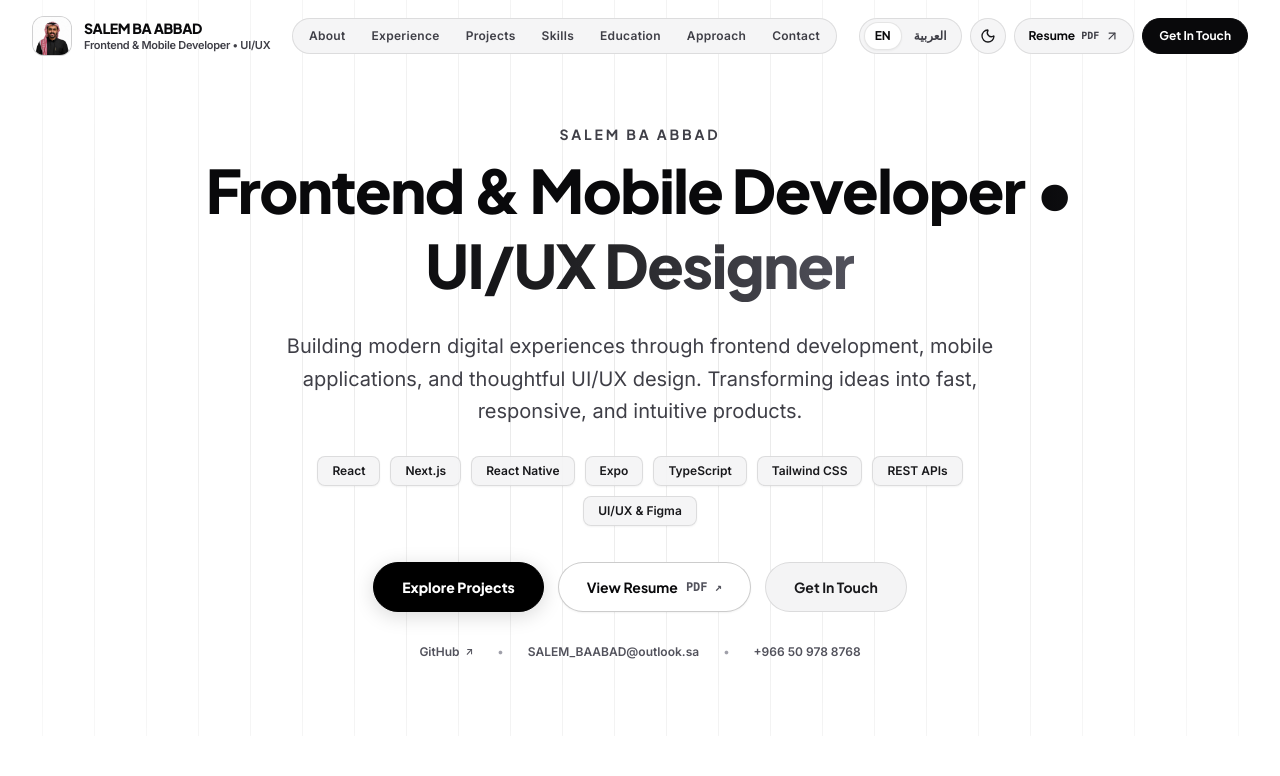
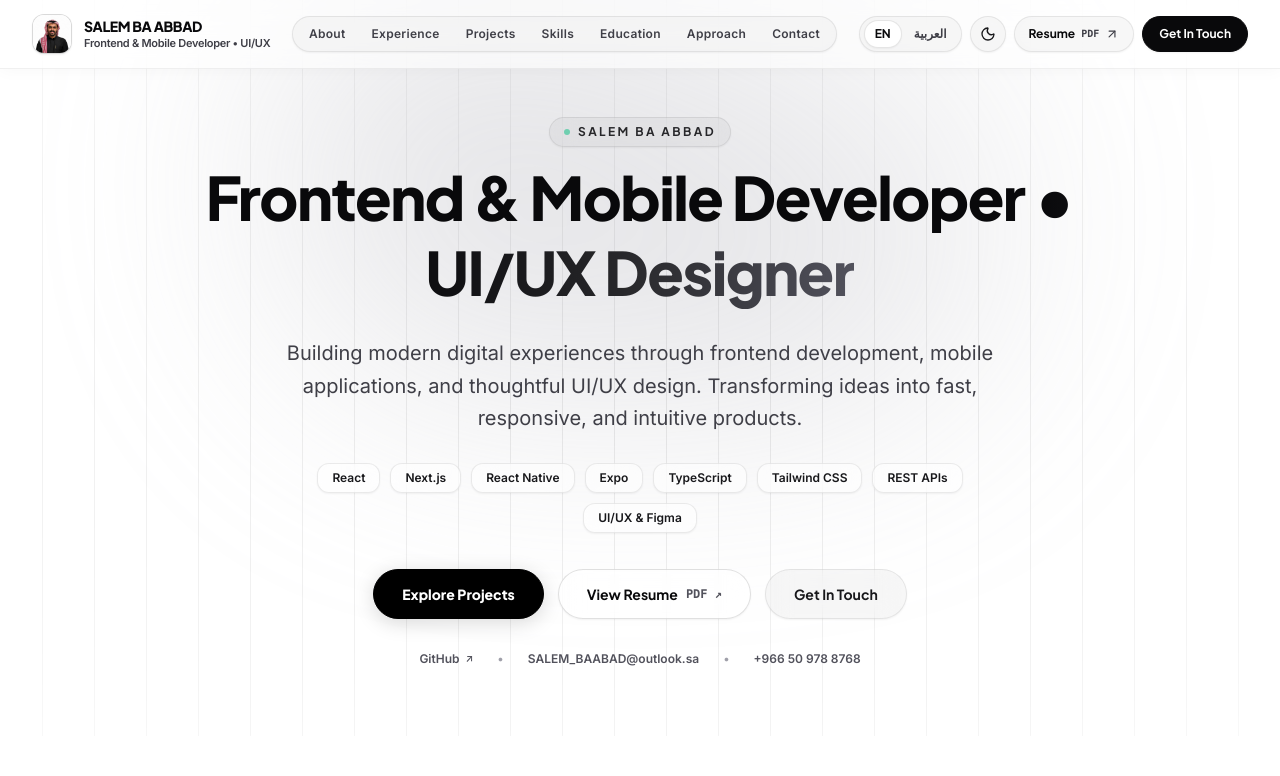
Before and after one commit to salem8889/salem-portfolio, a Next.js app: page / in a window 1280 px wide. Shown: the top 776 px of the page. Built offline with nearby package versions, Linux system fonts and the light colour scheme.

Commit message:
feat: apply glassmorphism style to navbar and hero section

```diff
--- a/app/components/HeroSection.tsx
+++ b/app/components/HeroSection.tsx
@@ -21,13 +21,20 @@ export default function HeroSection() {
       {/* Canvas Particle Background */}
       <HeroCanvas />
 
+      {/* Subtle Ambient Glass Glow behind Hero */}
+      <div
+        aria-hidden="true"
+        className="absolute top-1/4 left-1/2 -translate-x-1/2 -translate-y-1/2 w-[550px] h-[350px] sm:w-[750px] sm:h-[450px] rounded-full pointer-events-none opacity-30 dark:opacity-15 blur-[120px] bg-gradient-to-tr from-zinc-300 via-zinc-400 to-transparent dark:from-zinc-500 dark:via-zinc-700 dark:to-transparent -z-0"
+      />
+
       {/* Content Container */}
       <div className="relative z-10 max-w-5xl mx-auto px-4 sm:px-6 text-center flex flex-col items-center">
         {/* Identity & Headline */}
-        <div className="space-y-2 mb-4">
-          <p className="text-xs sm:text-sm uppercase tracking-[0.2em] text-zinc-700 dark:text-zinc-300 font-bold font-heading">
+        <div className="space-y-3 mb-4">
+          <div className="inline-flex items-center gap-2 px-3.5 py-1.5 rounded-full bg-black/[0.03] dark:bg-white/[0.05] backdrop-blur-md border border-black/[0.08] dark:border-white/[0.1] text-xs uppercase tracking-[0.2em] text-zinc-800 dark:text-zinc-200 font-bold font-heading shadow-xs">
+            <span className="w-1.5 h-1.5 rounded-full bg-emerald-500 animate-pulse"></span>
             {t.hero.name}
-          </p>
+          </div>
           <h1 className="font-heading text-3xl sm:text-5xl lg:text-6xl font-black text-zinc-950 dark:text-zinc-50 leading-[1.25] tracking-tight max-w-4xl">
             {t.hero.titleMain}{" "}
             <span className="text-transparent bg-clip-text bg-gradient-to-r from-zinc-950 via-zinc-800 to-zinc-600 dark:from-white dark:via-zinc-200 dark:to-zinc-400">
@@ -41,19 +48,19 @@ export default function HeroSection() {
           {t.hero.subtitle}
         </p>
 
-        {/* Tech Stack Chips */}
+        {/* Tech Stack Chips (Glass Style) */}
         <div className="mt-7 flex flex-wrap justify-center gap-2 sm:gap-2.5 max-w-2xl">
           {["React", "Next.js", "React Native", "Expo", "TypeScript", "Tailwind CSS", "REST APIs", "UI/UX & Figma"].map((tech) => (
             <span
               key={tech}
-              className="px-3.5 py-1.5 rounded-lg bg-zinc-100/90 dark:bg-zinc-800/90 border border-black/10 dark:border-white/10 text-zinc-900 dark:text-zinc-100 text-xs font-semibold hover:border-black/30 dark:hover:border-white/30 hover:bg-white dark:hover:bg-zinc-700 hover:text-black dark:hover:text-white transition-all shadow-xs"
+              className="px-3.5 py-1.5 rounded-xl bg-white/50 dark:bg-white/[0.05] backdrop-blur-md border border-black/[0.08] dark:border-white/[0.1] text-zinc-900 dark:text-zinc-100 text-xs font-semibold hover:border-black/30 dark:hover:border-white/30 hover:bg-white/80 dark:hover:bg-white/[0.12] hover:text-black dark:hover:text-white transition-all shadow-xs"
             >
               {tech}
             </span>
           ))}
         </div>
 
-        {/* CTA Buttons */}
+        {/* CTA Buttons (Glassmorphic) */}
         <div className="mt-9 flex flex-col sm:flex-row items-center gap-3.5 w-full sm:w-auto">
           <button
             onClick={() => scrollTo("projects")}
@@ -65,14 +72,14 @@ export default function HeroSection() {
             href="/SALEM_BAABBAD.pdf"
             target="_blank"
             rel="noopener noreferrer"
-            className="w-full sm:w-auto px-7 py-3.5 rounded-full bg-white dark:bg-zinc-800 hover:bg-zinc-100 dark:hover:bg-zinc-700 text-zinc-950 dark:text-zinc-50 font-heading font-bold text-sm border border-black/20 dark:border-white/20 hover:border-black/40 dark:hover:border-white/40 shadow-xs transition-all transform hover:-translate-y-0.5 flex items-center justify-center gap-2"
+            className="w-full sm:w-auto px-7 py-3.5 rounded-full bg-white/60 dark:bg-white/[0.06] hover:bg-white dark:hover:bg-white/[0.12] backdrop-blur-md text-zinc-950 dark:text-zinc-50 font-heading font-bold text-sm border border-black/[0.12] dark:border-white/[0.15] hover:border-black/30 dark:hover:border-white/30 shadow-xs transition-all transform hover:-translate-y-0.5 flex items-center justify-center gap-2"
           >
             <span>{t.hero.viewResume}</span>
             <span className="text-xs text-zinc-600 dark:text-zinc-400 font-mono font-bold">PDF ↗</span>
           </a>
           <button
             onClick={() => scrollTo("contact")}
-            className="w-full sm:w-auto px-7 py-3.5 rounded-full bg-zinc-100 dark:bg-zinc-800 hover:bg-zinc-200 dark:hover:bg-zinc-700 text-zinc-900 dark:text-zinc-100 font-heading font-bold text-sm border border-black/10 dark:border-white/10 transition-all transform hover:-translate-y-0.5"
+            className="w-full sm:w-auto px-7 py-3.5 rounded-full bg-black/[0.03] dark:bg-white/[0.04] hover:bg-black/[0.06] dark:hover:bg-white/[0.08] backdrop-blur-md text-zinc-900 dark:text-zinc-100 font-heading font-bold text-sm border border-black/[0.08] dark:border-white/[0.1] transition-all transform hover:-translate-y-0.5 shadow-xs"
           >
             {t.hero.getInTouch}
           </button>
--- a/app/components/Navbar.tsx
+++ b/app/components/Navbar.tsx
@@ -58,15 +58,32 @@ export default function Navbar() {
     }
   };
 
+  const [scrolled, setScrolled] = useState(false);
+
+  useEffect(() => {
+    const handleScroll = () => {
+      setScrolled(window.scrollY > 15);
+    };
+    window.addEventListener("scroll", handleScroll, { passive: true });
+    handleScroll();
+    return () => window.removeEventListener("scroll", handleScroll);
+  }, []);
+
   return (
-    <header className="fixed top-0 left-0 right-0 z-40 bg-transparent py-4 transition-all duration-300 pointer-events-none">
-      <div className="max-w-7xl mx-auto px-4 sm:px-6 lg:px-8 flex items-center justify-between pointer-events-auto">
+    <header
+      className={`fixed top-0 left-0 right-0 z-40 transition-all duration-300 ${
+        scrolled
+          ? "bg-white/75 dark:bg-[#09090b]/80 backdrop-blur-2xl border-b border-black/[0.08] dark:border-white/[0.1] shadow-[0_4px_30px_rgba(0,0,0,0.06)] dark:shadow-[0_4px_30px_rgba(0,0,0,0.5)] py-2.5 sm:py-3"
+          : "bg-white/60 dark:bg-[#09090b]/65 backdrop-blur-xl border-b border-black/[0.06] dark:border-white/[0.08] shadow-[0_2px_15px_rgba(0,0,0,0.03)] dark:shadow-[0_2px_20px_rgba(0,0,0,0.3)] py-3 sm:py-3.5"
+      }`}
+    >
+      <div className="max-w-7xl mx-auto px-4 sm:px-6 lg:px-8 flex items-center justify-between">
         {/* Logo & Identity */}
         <button
           onClick={() => scrollTo("hero")}
           className="flex items-center gap-2.5 sm:gap-3 group cursor-pointer focus:outline-none text-start"
         >
-          <div className="relative w-9 h-9 sm:w-10 sm:h-10 rounded-xl overflow-hidden border border-black/15 dark:border-white/15 group-hover:border-black dark:group-hover:border-white group-hover:scale-105 transition-all duration-200 bg-zinc-100 dark:bg-zinc-800 flex-shrink-0">
+          <div className="relative w-9 h-9 sm:w-10 sm:h-10 rounded-xl overflow-hidden border border-black/15 dark:border-white/20 group-hover:border-black dark:group-hover:border-white group-hover:scale-105 transition-all duration-200 bg-white/40 dark:bg-white/[0.06] backdrop-blur-md flex-shrink-0 shadow-xs">
             <Image
               src="/salem-profile.jpg"
               alt={t.navbar.name}
@@ -86,7 +103,7 @@ export default function Navbar() {
         </button>
 
         {/* Desktop Navigation Links */}
-        <nav className="hidden lg:flex items-center h-9 bg-zinc-100/90 dark:bg-zinc-800/90 backdrop-blur-md border border-black/10 dark:border-white/10 rounded-full p-1 gap-0.5 shadow-none">
+        <nav className="hidden lg:flex items-center h-9 bg-black/[0.03] dark:bg-white/[0.06] backdrop-blur-md border border-black/[0.08] dark:border-white/[0.1] rounded-full p-1 gap-0.5 shadow-xs">
           {navItems.map((item) => {
             const isActive = activeSection === item.id;
             return (
@@ -95,8 +112,8 @@ export default function Navbar() {
                 onClick={() => scrollTo(item.id)}
                 className={`h-7 px-3 text-xs font-semibold tracking-wide transition-all duration-200 rounded-full flex items-center justify-center ${
                   isActive
-                    ? "bg-white dark:bg-zinc-900 text-zinc-950 dark:text-zinc-50 font-bold border border-black/10 dark:border-white/10 shadow-xs"
-                    : "text-zinc-700 dark:text-zinc-300 hover:text-zinc-950 dark:hover:text-zinc-50 hover:bg-black/5 dark:hover:bg-white/5"
+                    ? "bg-white dark:bg-white/20 text-zinc-950 dark:text-zinc-50 font-bold border border-black/10 dark:border-white/20 shadow-xs backdrop-blur-sm"
+                    : "text-zinc-700 dark:text-zinc-300 hover:text-zinc-950 dark:hover:text-zinc-50 hover:bg-black/5 dark:hover:bg-white/10"
                 }`}
               >
                 {item.label}
@@ -109,7 +126,7 @@ export default function Navbar() {
         <div className="hidden sm:flex items-center gap-2">
           {/* Unified Language Switcher */}
           <div
-            className="flex items-center h-9 bg-zinc-100/90 dark:bg-zinc-800/90 backdrop-blur-md border border-black/10 dark:border-white/10 rounded-full p-1 gap-0.5"
+            className="flex items-center h-9 bg-black/[0.03] dark:bg-white/[0.06] backdrop-blur-md border border-black/[0.08] dark:border-white/[0.1] rounded-full p-1 gap-0.5 shadow-xs"
             dir="ltr"
           >
             <button
@@ -118,7 +135,7 @@ export default function Navbar() {
               aria-label="Switch to English"
               className={`h-7 px-2.5 rounded-full text-xs font-heading font-bold transition-all duration-200 flex items-center justify-center ${
                 language === "en"
-                  ? "bg-white dark:bg-zinc-900 text-zinc-950 dark:text-zinc-50 border border-black/10 dark:border-white/10 shadow-xs"
+                  ? "bg-white dark:bg-white/20 text-zinc-950 dark:text-zinc-50 border border-black/10 dark:border-white/20 shadow-xs backdrop-blur-sm"
                   : "text-zinc-700 dark:text-zinc-300 hover:text-zinc-950 dark:hover:text-zinc-50"
               }`}
             >
@@ -130,7 +147,7 @@ export default function Navbar() {
               aria-label="التبديل إلى العربية"
               className={`h-7 px-2.5 rounded-full text-xs font-heading font-bold transition-all duration-200 flex items-center justify-center ${
                 language === "ar"
-                  ? "bg-white dark:bg-zinc-900 text-zinc-950 dark:text-zinc-50 border border-black/10 dark:border-white/10 shadow-xs"
+                  ? "bg-white dark:bg-white/20 text-zinc-950 dark:text-zinc-50 border border-black/10 dark:border-white/20 shadow-xs backdrop-blur-sm"
                   : "text-zinc-700 dark:text-zinc-300 hover:text-zinc-950 dark:hover:text-zinc-50"
               }`}
             >
@@ -143,7 +160,7 @@ export default function Navbar() {
             type="button"
             onClick={toggleTheme}
             aria-label={isDark ? "التبديل للوضع النهاري" : "التبديل للوضع الليلي"}
-            className="w-9 h-9 rounded-full flex items-center justify-center bg-zinc-100/90 dark:bg-zinc-800/90 backdrop-blur-md text-zinc-900 dark:text-zinc-100 border border-black/10 dark:border-white/10 hover:border-black/25 dark:hover:border-white/25 hover:bg-white dark:hover:bg-zinc-700/80 transition-all duration-200"
+            className="w-9 h-9 rounded-full flex items-center justify-center bg-black/[0.03] dark:bg-white/[0.06] backdrop-blur-md text-zinc-900 dark:text-zinc-100 border border-black/[0.08] dark:border-white/[0.1] hover:border-black/25 dark:hover:border-white/25 hover:bg-black/[0.06] dark:hover:bg-white/[0.12] transition-all duration-200 shadow-xs"
           >
             {isDark ? (
               <Sun className="w-4 h-4 text-amber-400 stroke-[2]" />
@@ -157,7 +174,7 @@ export default function Navbar() {
             href="/SALEM_BAABBAD.pdf"
             target="_blank"
             rel="noopener noreferrer"
-            className="h-9 px-3.5 rounded-full bg-zinc-100/90 dark:bg-zinc-800/90 backdrop-blur-md hover:bg-white dark:hover:bg-zinc-700/80 text-zinc-950 dark:text-zinc-50 font-heading font-bold text-xs border border-black/10 dark:border-white/10 hover:border-black/25 dark:hover:border-white/25 transition-all duration-200 flex items-center gap-1.5"
+            className="h-9 px-3.5 rounded-full bg-black/[0.03] dark:bg-white/[0.06] backdrop-blur-md hover:bg-black/[0.06] dark:hover:bg-white/[0.12] text-zinc-950 dark:text-zinc-50 font-heading font-bold text-xs border border-black/[0.08] dark:border-white/[0.1] hover:border-black/25 dark:hover:border-white/25 transition-all duration-200 flex items-center gap-1.5 shadow-xs"
           >
             <span>{t.navbar.resume}</span>
             <span className="text-[10px] text-zinc-700 dark:text-zinc-300 font-mono font-bold">PDF</span>
@@ -167,7 +184,7 @@ export default function Navbar() {
           {/* Unified Get In Touch Primary Button */}
           <button
             onClick={() => scrollTo("contact")}
-            className="h-9 px-4 rounded-full bg-zinc-950 hover:bg-zinc-800 dark:bg-white dark:hover:bg-zinc-200 text-white dark:text-zinc-950 font-heading font-bold text-xs border border-zinc-950 dark:border-white transition-all duration-200 flex items-center justify-center"
+            className="h-9 px-4 rounded-full bg-zinc-950 hover:bg-zinc-800 dark:bg-white dark:hover:bg-zinc-200 text-white dark:text-zinc-950 font-heading font-bold text-xs border border-zinc-950 dark:border-white transition-all duration-200 flex items-center justify-center shadow-xs"
           >
             {t.navbar.getInTouch}
           </button>
@@ -177,7 +194,7 @@ export default function Navbar() {
         <div className="flex items-center gap-1.5 lg:hidden">
           {/* Mobile Language Switcher */}
           <div
-            className="flex items-center h-8 bg-zinc-100/90 dark:bg-zinc-800/90 border border-black/10 dark:border-white/10 rounded-full p-0.5"
+            className="flex items-center h-8 bg-black/[0.03] dark:bg-white/[0.06] backdrop-blur-md border border-black/[0.08] dark:border-white/[0.1] rounded-full p-0.5 shadow-xs"
             dir="ltr"
           >
             <button
@@ -186,7 +203,7 @@ export default function Navbar() {
               aria-label="Switch to English"
               className={`h-6 px-2 rounded-full text-[11px] font-heading font-bold transition-all duration-200 flex items-center justify-center ${
                 language === "en"
-                  ? "bg-white dark:bg-zinc-900 text-zinc-950 dark:text-zinc-50 border border-black/10 dark:border-white/10 shadow-xs"
+                  ? "bg-white dark:bg-white/20 text-zinc-950 dark:text-zinc-50 border border-black/10 dark:border-white/20 shadow-xs backdrop-blur-sm"
                   : "text-zinc-700 dark:text-zinc-300 hover:text-zinc-950 dark:hover:text-zinc-50"
               }`}
             >
@@ -198,7 +215,7 @@ export default function Navbar() {
               aria-label="التبديل إلى العربية"
               className={`h-6 px-2 rounded-full text-[11px] font-heading font-bold transition-all duration-200 flex items-center justify-center ${
                 language === "ar"
-                  ? "bg-white dark:bg-zinc-900 text-zinc-950 dark:text-zinc-50 border border-black/10 dark:border-white/10 shadow-xs"
+                  ? "bg-white dark:bg-white/20 text-zinc-950 dark:text-zinc-50 border border-black/10 dark:border-white/20 shadow-xs backdrop-blur-sm"
                   : "text-zinc-700 dark:text-zinc-300 hover:text-zinc-950 dark:hover:text-zinc-50"
               }`}
             >
@@ -211,7 +228,7 @@ export default function Navbar() {
             type="button"
             onClick={toggleTheme}
             aria-label={isDark ? "التبديل للوضع النهاري" : "التبديل للوضع الليلي"}
-            className="w-8 h-8 rounded-full flex items-center justify-center bg-zinc-100/90 dark:bg-zinc-800/90 text-zinc-900 dark:text-zinc-100 border border-black/10 dark:border-white/10"
+            className="w-8 h-8 rounded-full flex items-center justify-center bg-black/[0.03] dark:bg-white/[0.06] backdrop-blur-md text-zinc-900 dark:text-zinc-100 border border-black/[0.08] dark:border-white/[0.1] hover:bg-black/[0.06] dark:hover:bg-white/[0.12] transition-all duration-200 shadow-xs"
           >
             {isDark ? (
               <Sun className="w-3.5 h-3.5 text-amber-400 stroke-[2]" />
@@ -224,7 +241,7 @@ export default function Navbar() {
           <button
             onClick={() => setMobileOpen(!mobileOpen)}
             aria-label="Toggle navigation menu"
-            className="w-8 h-8 rounded-full flex items-center justify-center bg-zinc-100/90 dark:bg-zinc-800/90 border border-black/10 dark:border-white/10 text-zinc-950 dark:text-zinc-50 focus:outline-none"
+            className="w-8 h-8 rounded-full flex items-center justify-center bg-black/[0.03] dark:bg-white/[0.06] backdrop-blur-md border border-black/[0.08] dark:border-white/[0.1] hover:bg-black/[0.06] dark:hover:bg-white/[0.12] text-zinc-950 dark:text-zinc-50 focus:outline-none transition-all duration-200 shadow-xs"
           >
             <div className="w-4 h-3.5 relative flex flex-col justify-between">
               <span
@@ -249,7 +266,7 @@ export default function Navbar() {
 
       {/* Mobile Drawer Menu */}
       <div
-        className={`lg:hidden fixed inset-x-0 top-[65px] bg-white/98 dark:bg-[#09090b]/98 backdrop-blur-xl border-b border-black/10 dark:border-white/10 shadow-lg transition-all duration-300 overflow-hidden pointer-events-auto ${
+        className={`lg:hidden fixed inset-x-0 top-[57px] bg-white/90 dark:bg-[#09090b]/90 backdrop-blur-2xl border-b border-black/[0.08] dark:border-white/[0.1] shadow-2xl transition-all duration-300 overflow-hidden ${
           mobileOpen ? "max-h-[520px] opacity-100 py-6" : "max-h-0 opacity-0 py-0 pointer-events-none"
         }`}
       >
@@ -260,8 +277,8 @@ export default function Navbar() {
               onClick={() => scrollTo(item.id)}
               className={`text-start py-2.5 px-4 rounded-xl text-xs font-semibold transition-all duration-200 ${
                 activeSection === item.id
-                  ? "bg-zinc-100 dark:bg-zinc-800 text-zinc-950 dark:text-zinc-50 border border-black/10 dark:border-white/10 font-bold"
-                  : "text-zinc-700 dark:text-zinc-300 hover:bg-zinc-50 dark:hover:bg-zinc-800/60 hover:text-zinc-950 dark:hover:text-zinc-50"
+                  ? "bg-black/10 dark:bg-white/15 text-zinc-950 dark:text-zinc-50 border border-black/10 dark:border-white/20 font-bold backdrop-blur-sm"
+                  : "text-zinc-700 dark:text-zinc-300 hover:bg-black/5 dark:hover:bg-white/5 hover:text-zinc-950 dark:hover:text-zinc-50"
               }`}
             >
               {item.label}
@@ -272,14 +289,14 @@ export default function Navbar() {
               href="/SALEM_BAABBAD.pdf"
               target="_blank"
               rel="noopener noreferrer"
-              className="w-full h-9 rounded-xl bg-zinc-100 dark:bg-zinc-800 hover:bg-zinc-200 dark:hover:bg-zinc-700 text-zinc-950 dark:text-zinc-50 font-heading font-bold text-xs flex items-center justify-center gap-1.5 border border-black/10 dark:border-white/10 transition-all duration-200"
+              className="w-full h-9 rounded-xl bg-black/[0.04] dark:bg-white/[0.06] backdrop-blur-md hover:bg-black/[0.08] dark:hover:bg-white/[0.1] text-zinc-950 dark:text-zinc-50 font-heading font-bold text-xs flex items-center justify-center gap-1.5 border border-black/10 dark:border-white/10 transition-all duration-200"
             >
               <span>{t.navbar.downloadResume}</span>
               <ArrowUpRight className="w-3.5 h-3.5 text-zinc-700 dark:text-zinc-300 stroke-[2]" />
             </a>
             <button
               onClick={() => scrollTo("contact")}
-              className="w-full h-9 rounded-xl bg-zinc-950 dark:bg-white hover:bg-zinc-800 dark:hover:bg-zinc-200 text-white dark:text-zinc-950 font-heading font-bold text-xs flex items-center justify-center transition-all duration-200"
+              className="w-full h-9 rounded-xl bg-zinc-950 dark:bg-white hover:bg-zinc-800 dark:hover:bg-zinc-200 text-white dark:text-zinc-950 font-heading font-bold text-xs flex items-center justify-center transition-all duration-200 shadow-xs"
             >
               {t.navbar.getInTouch}
             </button>
```
